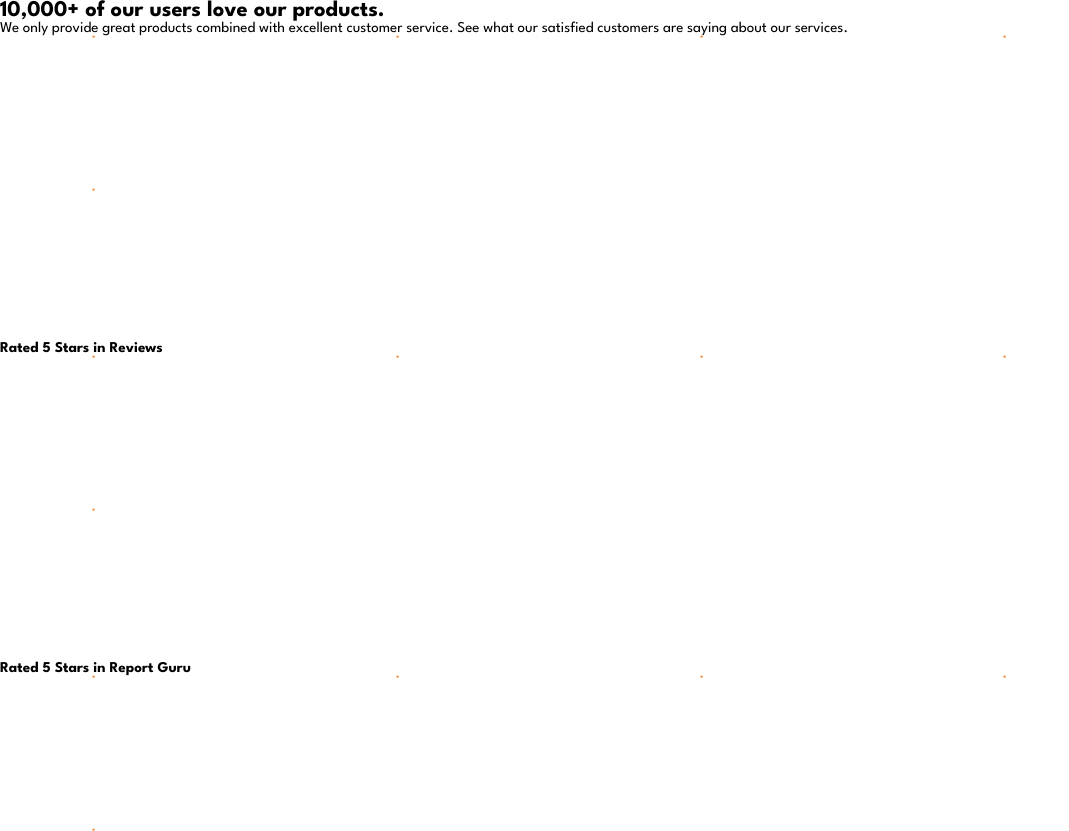
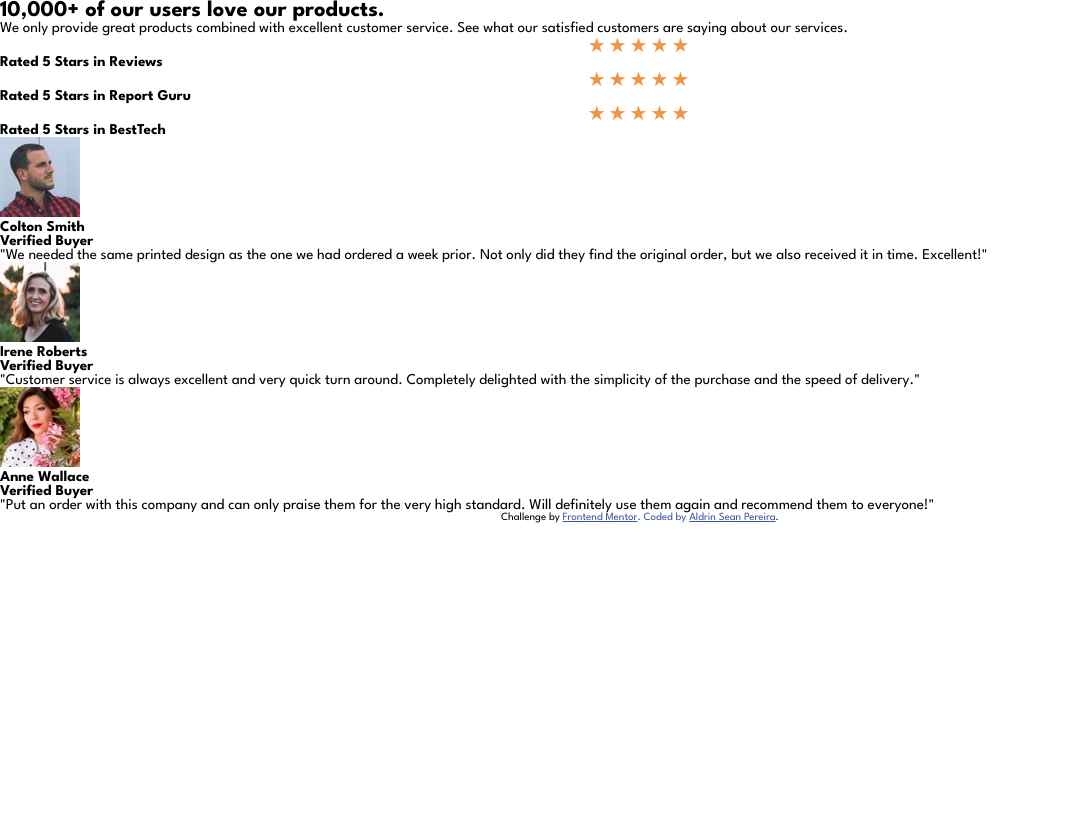
Before and after one commit to AldrinSeanPereira/social-proof-section-master, a plain HTML site: page index.html in a window 1280 px wide. Shown: the top 831 px of the page, without its empty margins (0-1069 px from the left). After the commit the page ends 800 px from the top, so only its background shows below. Drawn offline with Linux system fonts and the light colour scheme.

Commit message:
updated code for review stars

```diff
--- a/index.html
+++ b/index.html
@@ -15,16 +15,6 @@
 
 <body>
 
-  <!-- Draw the star as a symbol and remove it from view -->
-  <svg xmlns="http://www.w3.org/2000/svg" width="200" height="200" style="display: none;">
-    <symbol id="star" viewBox="214.7 0 182.6 792">
-      <!-- <path>s and whatever other shapes in here -->
-      <path
-        d="M16.539 6.097a.297.297 0 00-.24-.202l-5.36-.779L8.542.26a.296.296 0 00-.53 0L5.613 5.117l-5.36.779a.297.297 0 00-.165.505l3.88 3.78-.917 5.34a.297.297 0 00.43.312l4.795-2.52 4.794 2.52a.296.296 0 00.43-.313l-.916-5.338L16.464 6.4c.08-.08.11-.197.075-.304z"
-        fill="#EF9546" fill-rule="nonzero" />
-    </symbol>
-  </svg>
-
   <main>
 
     <hgroup class="hgroup">
@@ -36,66 +26,17 @@
     <section class="ratings">
 
       <div class="ratings__item">
-        <div class="ratings__star-group">
-          <!-- Use the following code within an svg tag as needed -->
-          <svg class="ratings__star">
-            <use xlink:href="#star"></use>
-          </svg>
-          <svg class="ratings__star">
-            <use xlink:href="#star"></use>
-          </svg>
-          <svg class="ratings__star">
-            <use xlink:href="#star"></use>
-          </svg>
-          <svg class="ratings__star">
-            <use xlink:href="#star"></use>
-          </svg>
-          <svg class="ratings__star">
-            <use xlink:href="#star"></use>
-          </svg>
-        </div>
+        <div class="ratings__stars" style="--rating: 5;" aria-label="Rating of this product is 5 out of 5."></div>
         <h4 class="ratings__heading">Rated 5 Stars in Reviews</h4>
       </div>
 
       <div class="ratings__item">
-        <div class="ratings__star-group">
-          <svg class="ratings__star">
-            <use xlink:href="#star"></use>
-          </svg>
-          <svg class="ratings__star">
-            <use xlink:href="#star"></use>
-          </svg>
-          <svg class="ratings__star">
-            <use xlink:href="#star"></use>
-          </svg>
-          <svg class="ratings__star">
-            <use xlink:href="#star"></use>
-          </svg>
-          <svg class="ratings__star">
-            <use xlink:href="#star"></use>
-          </svg>
-        </div>
+        <div class="ratings__stars" style="--rating: 5;" aria-label="Rating of this product is 5 out of 5."></div>
         <h4 class="ratings__heading">Rated 5 Stars in Report Guru</h4>
       </div>
 
       <div class="ratings__item">
-        <div class="ratings__star-group">
-          <svg class="ratings__star">
-            <use xlink:href="#star"></use>
-          </svg>
-          <svg class="ratings__star">
-            <use xlink:href="#star"></use>
-          </svg>
-          <svg class="ratings__star">
-            <use xlink:href="#star"></use>
-          </svg>
-          <svg class="ratings__star">
-            <use xlink:href="#star"></use>
-          </svg>
-          <svg class="ratings__star">
-            <use xlink:href="#star"></use>
-          </svg>
-        </div>
+        <div class="ratings__stars" style="--rating: 5;" aria-label="Rating of this product is 5 out of 5."></div>
         <h4 class="ratings__heading">Rated 5 Stars in BestTech</h4>
       </div>
 
--- a/styles.css
+++ b/styles.css
@@ -17,21 +17,57 @@
     --font-weight-500: 500;
     --font-weight-700: 700;
 
+    /* star */
+    --star-size: calc((20/16) *1rem);
+    --star-color: #fff;
+    --star-background: #EF9546;
+    --star-spacing: calc((3/16) * 1rem);
+
 }
 
 * {
     margin: 0;
     padding: 0;
     box-sizing: border-box;
+
+    /* border: 1px solid black; */
 }
 
 body {
+    min-height: 100vh;
     font-size: var(--font-size-15px);
     font-family: "League Spartan", sans-serif;
     font-optical-sizing: auto;
     font-style: normal;
 }
 
+/* ----------------------------------------------------------------- */
+/* reference article: */
+/* https://css-tricks.com/five-methods-for-five-star-ratings/ */
+/* I have also made some further changes */
+
+.ratings__stars {
+    --percent: calc(var(--rating) / 5 * 100%);
+
+    display: inline-block;
+    font-size: var(--star-size);
+    font-family: Times;  /* make sure ★ appears correctly */
+    line-height: 1;
+
+    display: flex;
+    justify-content: center;
+    align-items: center;
+}
+
+.ratings__stars::before {
+    content: '★★★★★';
+    letter-spacing: var(--star-spacing);
+    background: linear-gradient(90deg, var(--star-background) var(--percent), var(--star-color) var(--percent));
+    background-clip: text;
+    -webkit-background-clip: text;
+    -webkit-text-fill-color: transparent;
+}
+/* ----------------------------------------------------------------- */
 .attribution {
     font-size: var(--font-size-11px);
     text-align: center;
```
